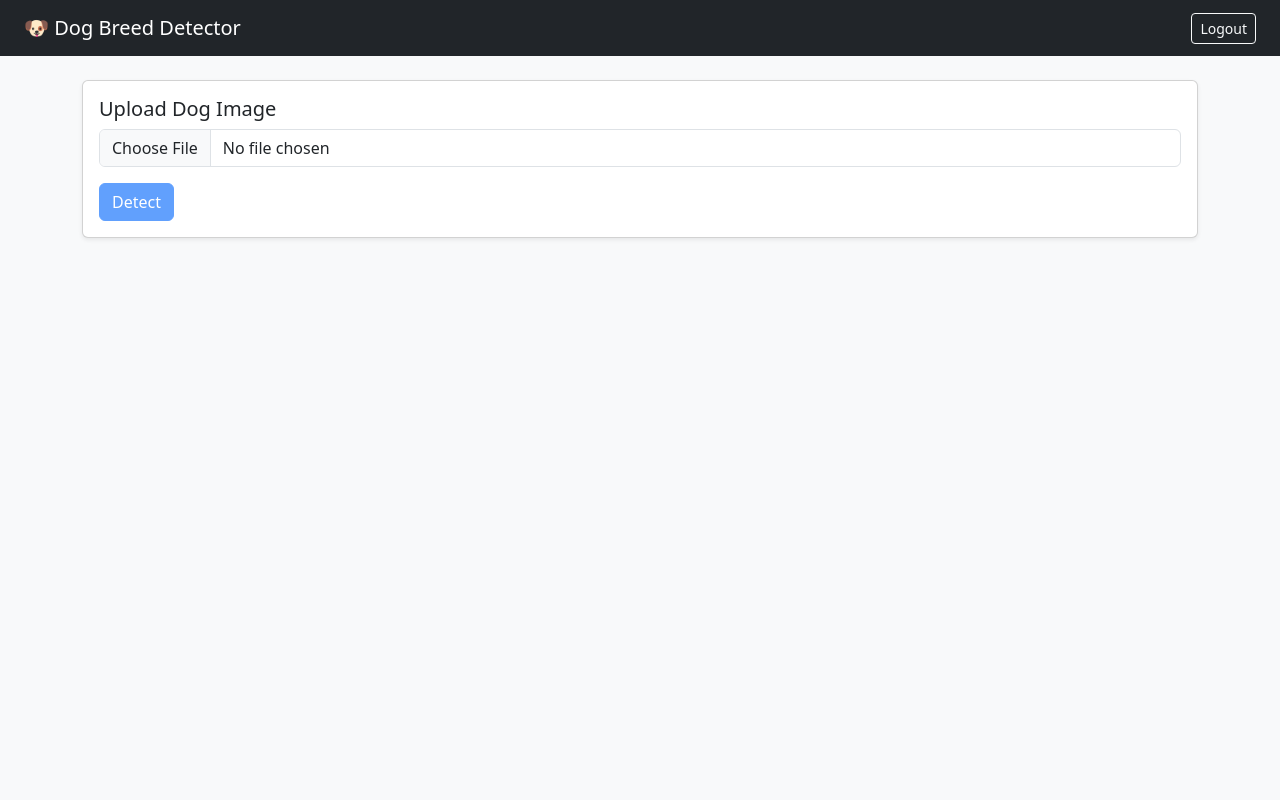
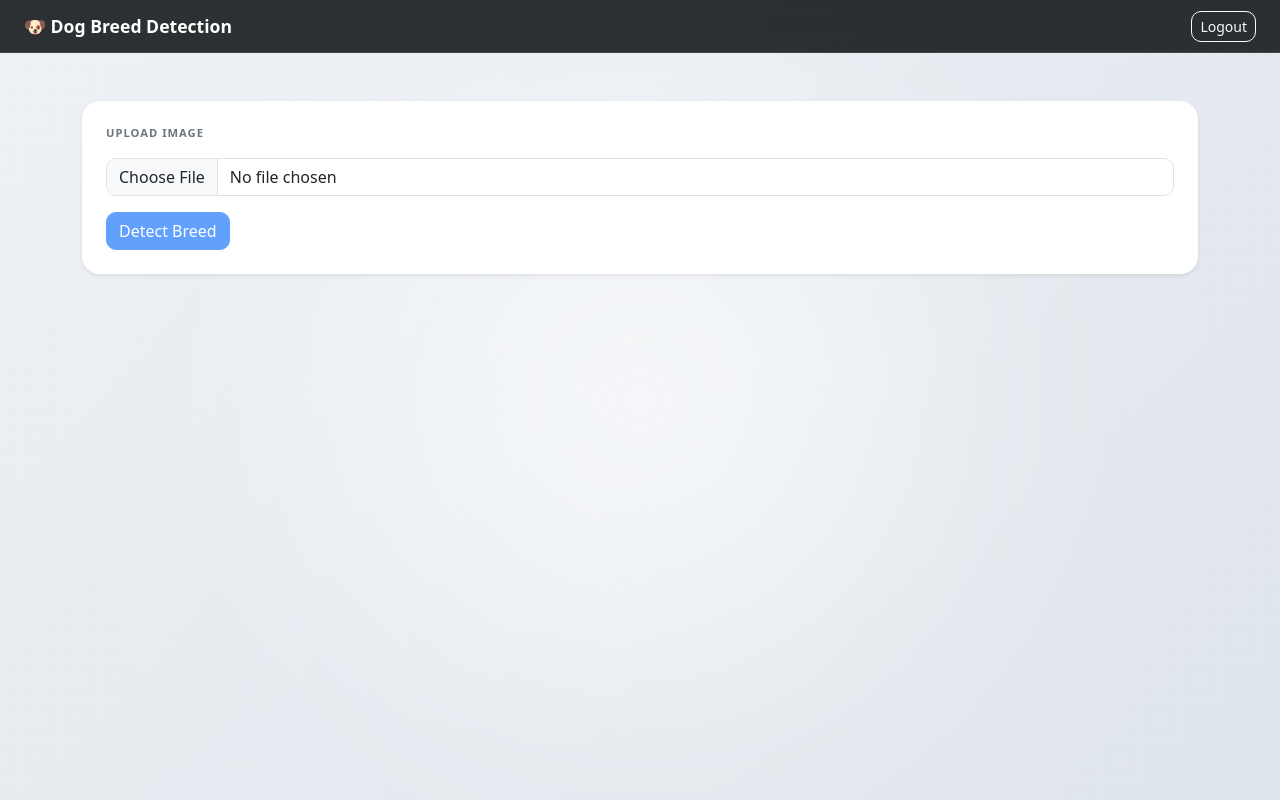
Before and after one commit to aroskaa/Dog-Breed-Guesser, a Flask app: page /dashboard in a window 1280 px wide. Run offline with Flask 3, Linux system fonts and the light colour scheme; the visitor is signed in with stand-in values (Sample User, id 1); data that the repository does not hold is empty.

Commit message:
fix styling

```diff
--- a/templates/dashboard.html
+++ b/templates/dashboard.html
@@ -5,43 +5,210 @@
     <title>Dog Breed Detection</title>
 
     <!-- Bootstrap 5 -->
-    <link href="https://cdn.jsdelivr.net/npm/bootstrap@5.3.2/dist/css/bootstrap.min.css" rel="stylesheet">
+    <link href="https://cdn.jsdelivr.net/npm/bootstrap@5.3.3/dist/css/bootstrap.min.css" rel="stylesheet">
 
     <style>
+        body {
+            min-height: 100vh;
+            background: linear-gradient(135deg, #eef1f5, #dfe5ec);
+            position: relative;
+            overflow-x: hidden;
+            font-family: system-ui, -apple-system, BlinkMacSystemFont, "Segoe UI", sans-serif;
+        }
+
+        /* DOT PATTERN */
+        body::before {
+            content: "";
+            position: fixed;
+            inset: 0;
+            background:
+                radial-gradient(circle, rgba(0,0,0,0.25) 1.5px, transparent 2px);
+            background-size: 20px 20px;
+            opacity: 0.35;
+            filter: blur(4px);
+            pointer-events: none;
+            z-index: 0;
+        }
+
+        /* SOFT BLUR GLOW */
+        body::after {
+            content: "";
+            position: fixed;
+            inset: 0;
+            background:
+                radial-gradient(circle at center,
+                    rgba(255,255,255,0.7),
+                    transparent 60%);
+            filter: blur(80px);
+            z-index: 0;
+            pointer-events: none;
+        }
+
+        .navbar {
+            position: relative;
+            z-index: 10;
+            background: rgba(33, 37, 41, 0.95) !important;
+            backdrop-filter: blur(10px);
+            border-bottom: 1px solid rgba(255,255,255,0.1);
+        }
+
+        .container {
+            position: relative;
+            z-index: 2;
+        }
+
+        .card {
+            border: none;
+            border-radius: 18px;
+            background: white;
+            box-shadow: 0 20px 40px rgba(0,0,0,0.08);
+            transition: transform 0.2s ease, box-shadow 0.2s ease;
+        }
+
+        .card:hover {
+            transform: translateY(-2px);
+            box-shadow: 0 25px 50px rgba(0,0,0,0.12);
+        }
+
+        .form-control {
+            border-radius: 10px;
+            border: 1px solid #dee2e6;
+            transition: border-color 0.2s ease;
+        }
+
+        .form-control:focus {
+            border-color: #212529;
+            box-shadow: 0 0 0 0.2rem rgba(33, 37, 41, 0.15);
+        }
+
+        .btn {
+            border-radius: 10px;
+            font-weight: 500;
+            transition: all 0.2s ease;
+        }
+
+        .btn-primary {
+            background: #212529;
+            border-color: #212529;
+        }
+
+        .btn-primary:hover {
+            background: #000;
+            border-color: #000;
+            transform: translateY(-1px);
+            box-shadow: 0 4px 12px rgba(0,0,0,0.2);
+        }
+
+        .btn-warning {
+            background: #f8f9fa;
+            border-color: #dee2e6;
+            color: #212529;
+        }
+
+        .btn-warning:hover {
+            background: #e9ecef;
+            border-color: #ced4da;
+            color: #000;
+        }
+
+        .btn-outline-primary {
+            border-color: #212529;
+            color: #212529;
+        }
+
+        .btn-outline-primary:hover {
+            background: #212529;
+            border-color: #212529;
+        }
+
+        .section-title {
+            font-size: 0.7rem;
+            font-weight: 600;
+            color: #6c757d;
+            letter-spacing: 1px;
+            text-transform: uppercase;
+            margin-bottom: 1rem;
+        }
+
         .history-thumb {
             width: 60px;
             height: 60px;
             object-fit: cover;
             border-radius: 10px;
-            box-shadow: 0 6px 15px rgba(0,0,0,0.15);
+            box-shadow: 0 4px 10px rgba(0,0,0,0.1);
             transition: transform 0.2s ease, box-shadow 0.2s ease;
         }
 
         .history-thumb:hover {
-            transform: scale(1.08);
-            box-shadow: 0 10px 25px rgba(0,0,0,0.25);
+            transform: scale(1.1);
+            box-shadow: 0 8px 20px rgba(0,0,0,0.2);
+        }
+
+        #preview {
+            border-radius: 12px;
+            border: 2px solid #e9ecef;
+            box-shadow: 0 10px 25px rgba(0,0,0,0.08);
+        }
+
+        .list-group-item {
+            border-radius: 10px;
+            margin-bottom: 8px;
+            border: 1px solid #e9ecef;
+            transition: background 0.2s ease;
+        }
+
+        .list-group-item:hover {
+            background: #f8f9fa;
+        }
+
+        .badge {
+            border-radius: 8px;
+            padding: 6px 12px;
+            font-weight: 500;
+        }
+
+        .table {
+            border-radius: 10px;
+            overflow: hidden;
+        }
+
+        .table thead {
+            background: #f8f9fa;
+        }
+
+        .table tbody tr {
+            transition: background 0.2s ease;
+        }
+
+        .table tbody tr:hover {
+            background: #f8f9fa;
         }
 
         button:disabled {
             opacity: 0.6;
             cursor: not-allowed;
         }
+
+        .navbar-brand {
+            font-weight: 600;
+            font-size: 1.1rem;
+        }
     </style>
 </head>
 
-<body class="bg-light">
+<body>
 
-<nav class="navbar navbar-dark bg-dark px-4">
-    <span class="navbar-brand">🐶 Dog Breed Detector</span>
+<nav class="navbar navbar-dark px-4">
+    <span class="navbar-brand">🐶 Dog Breed Detection</span>
     <a href="/logout" class="btn btn-outline-light btn-sm">Logout</a>
 </nav>
 
-<div class="container mt-4">
+<div class="container mt-5 pb-5">
 
     <!-- UPLOAD CARD -->
     <div class="card shadow-sm mb-4">
-        <div class="card-body">
-            <h5 class="card-title">Upload Dog Image</h5>
+        <div class="card-body p-4">
+            <div class="section-title">Upload Image</div>
 
             <form id="detectForm" method="POST" enctype="multipart/form-data">
                 <div class="mb-3">
@@ -52,23 +219,22 @@
                         accept="image/*"
                         {% if predictions %}disabled{% endif %}
                         onchange="previewImage(event)">
-
                 </div>
 
                 <!-- IMAGE PREVIEW -->
                 <div class="mb-3">
                     <img id="preview"
-                         class="img-fluid rounded border"
+                         class="img-fluid"
                          style="display:none; max-height:300px;">
                 </div>
 
                 {% if predictions and history|length == 0 %}
                     <div class="mb-4">
-                        <h6 class="fw-bold mb-2">Detected Image</h6>
+                        <div class="section-title">Detected Image</div>
                         <img
                             src="/{{ data.image_path if data else '' }}"
                             class="img-fluid rounded shadow-sm"
-                            style="max-height: 300px; object-fit: contain;"
+                            style="max-height: 300px; object-fit: contain; border-radius: 12px;"
                         >
                     </div>
                 {% endif %}
@@ -76,9 +242,8 @@
                 <button id="detectBtn"
                         class="btn btn-primary"
                         disabled>
-                    Detect
+                    Detect Breed
                 </button>
-
             </form>
         </div>
     </div>
@@ -86,36 +251,31 @@
     <!-- PREDICTIONS -->
     {% if predictions %}
     <div class="card shadow-sm mb-4">
-        <div class="card-body">
-            <h5 class="card-title">Top 3 Predictions</h5>
+        <div class="card-body p-4">
+            <div class="section-title">Top 3 Predictions</div>
 
-            <ul class="list-group">
+            <ul class="list-group list-group-flush">
                 {% for p in predictions %}
-                <li class="list-group-item d-flex justify-content-between">
-                    {{ p.breed }}
-                    <span class="badge bg-success">{{ p.confidence }}%</span>
+                <li class="list-group-item d-flex justify-content-between align-items-center">
+                    <span class="fw-medium">{{ p.breed }}</span>
+                    <span class="badge bg-dark">{{ p.confidence }}%</span>
                 </li>
                 {% endfor %}
             </ul>
 
-            {% if predictions %}
-                <div class="mt-3 text-start">
-
+            <div class="mt-4">
                 {% if history|length == 0 %}
                     <!-- VIEW HISTORY MODE -->
-                        <a href="/dashboard" class="btn btn-secondary">
-                            ⬅ Back
+                    <a href="/dashboard" class="btn btn-outline-dark">
+                        ← Back
                     </a>
                 {% else %}
                     <!-- AFTER DETECT -->
                     <button class="btn btn-warning" onclick="clearForm()">
-                            Clear
+                        Clear & Upload New
                     </button>
                 {% endif %}
-
             </div>
-            {% endif %}
-
         </div>
     </div>
     {% endif %}
@@ -123,35 +283,37 @@
     <!-- HISTORY -->
     {% if history %}
     <div class="card shadow-sm">
-        <div class="card-body">
-            <h5 class="card-title">Detection History</h5>
+        <div class="card-body p-4">
+            <div class="section-title">Detection History</div>
 
-            <table class="table table-hover mt-3">
+            <div class="table-responsive">
+                <table class="table table-hover align-middle">
                     <thead>
                         <tr>
-                        <th>#</th>
-                        <th>Preview</th>
-                        <th>Date</th>
-                        <th>Action</th>
+                            <th style="width: 60px;">#</th>
+                            <th style="width: 100px;">Preview</th>
+                            <th>Date & Time</th>
+                            <th style="width: 120px;">Action</th>
                         </tr>
                     </thead>
                     <tbody>
                         {% for h in history %}
                         <tr>
-                        <td>{{ loop.index }}</td>
+                            <td class="fw-medium">{{ loop.index }}</td>
                             <td>
                                 <img src="/{{ h.image_path }}" class="history-thumb">
                             </td>
                             <td>{{ h.created_at.strftime("%Y-%m-%d %H:%M") }}</td>
                             <td>
                                 <a href="/history/{{ h.id }}" class="btn btn-outline-primary btn-sm">
-                                View
+                                    View Details
                                 </a>
                             </td>
                         </tr>
                         {% endfor %}
                     </tbody>
                 </table>
+            </div>
         </div>
     </div>
     {% endif %}
```
Lines whose indentation alone changed are shown as unchanged.
